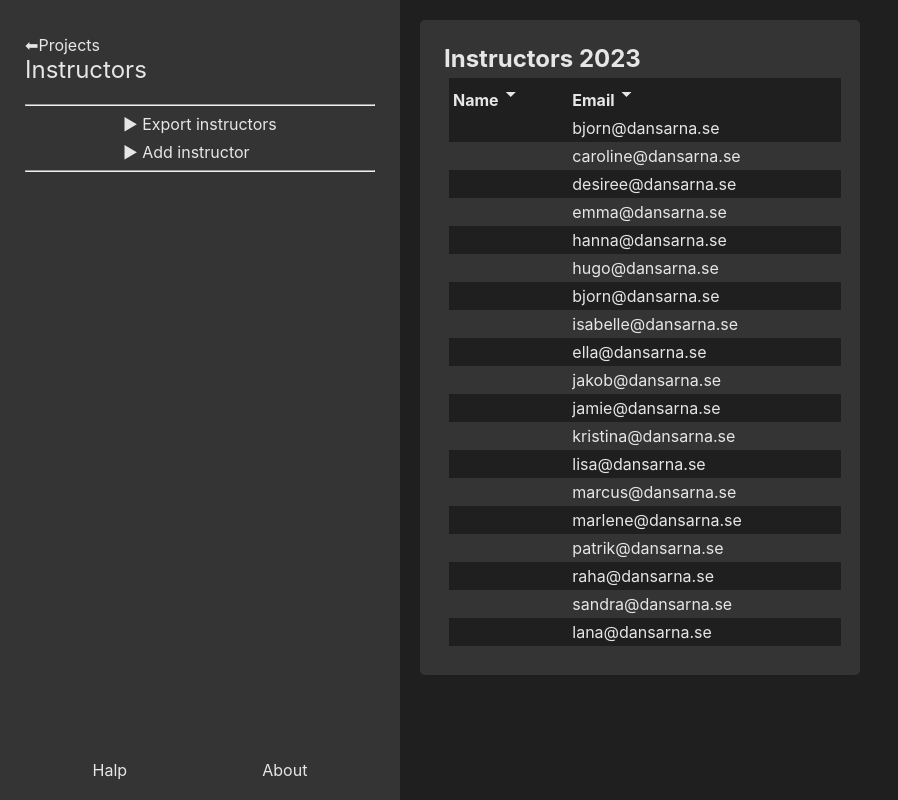
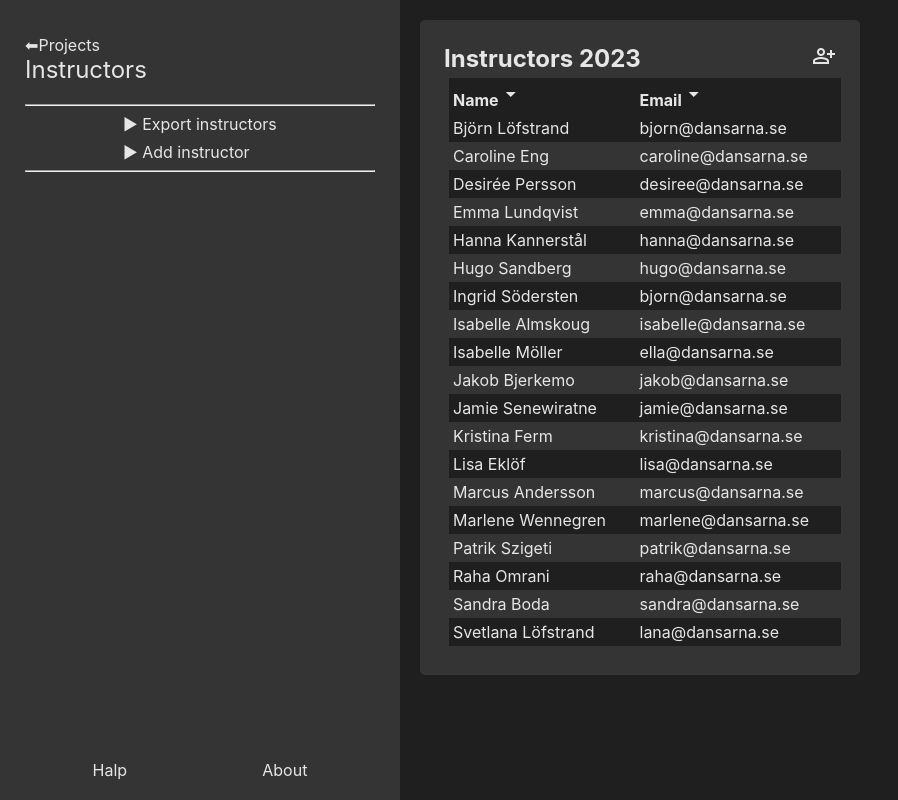
Before and after one commit to desirewp/salary-calculator, a React (Vite) app in the folder salary-calculator/: page /members in a window 1280 px wide. Shown: the whole page, without its empty margins (0-898 px from the left). Built offline with nearby package versions, Linux system fonts and the light colour scheme.

Commit message:
Added button  & changed file name

```diff
--- a/salary-calculator/src/components/DropDownCheckboxes/DropDownCheckboxes.tsx
+++ b/salary-calculator/src/components/DropDownCheckboxes/CourseForm.tsx
@@ -1,13 +1,13 @@
 import { useState } from "react";
 import { Event, instructors2023 } from "../../assets/Classes";
-import "./DropDownCeckboxes.css";
+import "./CourseForm.css";
 
 interface IDropDownCheckboxes {
   event: Event;
   replaceEvent(eventId: string, newEvent : Event): void
 }
 
-const DropDownCheckboxes = ({ event, replaceEvent }: IDropDownCheckboxes) => {
+const CourseForm = ({ event, replaceEvent }: IDropDownCheckboxes) => {
   // Den variabeln som lagrar ändringarna när man kryssar i checkboxarna
   const [eventFormData, setEventFormData] = useState<Event>(event);
 
@@ -83,4 +83,4 @@ const DropDownCheckboxes = ({ event, replaceEvent }: IDropDownCheckboxes) => {
   );
 };
 
-export default DropDownCheckboxes;
+export default CourseForm;
--- a/salary-calculator/src/components/Project/Events/Events.tsx
+++ b/salary-calculator/src/components/Project/Events/Events.tsx
@@ -1,7 +1,7 @@
 import { useState } from "react";
 import { Event, eventsVT22, instructors2023 } from "../../../assets/Classes";
 import "./Events.css";
-import DropDownCheckboxes from "../../DropDownCheckboxes/DropDownCheckboxes";
+import CourseForm from "../../DropDownCheckboxes/CourseForm";
 
 const Events = () => {
   // Innehåller de Events som visas aka ordinarie event[]
@@ -28,7 +28,7 @@ let updatedEvents : Event[];
       if (event.id === eventId) {
         return { ...event, edit: !event.edit };
       }
-      return event;
+      return {...event, edit: false};
     });
     // Ändrar edit mode på objektet så att UI togglas
     setEvents(updatedEditOnEvent);
@@ -61,7 +61,6 @@ let updatedEvents : Event[];
   };
 
   const handleSaveChangesClick = (e: React.FormEvent, eventId: string) => {
-    e.preventDefault();
     alert("nu ska saker sparas!");
     // Nu sakans funktion som trycker in det nya eventet i events från
     setEvents(updatedEvents);
@@ -106,7 +105,7 @@ let updatedEvents : Event[];
               </th>
               <th>
                 <p>
-                  Course length
+                  Length
                   <span className="material-symbols-outlined">
                     arrow_drop_down
                   </span>
@@ -156,7 +155,7 @@ let updatedEvents : Event[];
                     {!event.edit ? (
                       <p>{instructorData(event.instructors)}</p>
                     ) : (
-                      <DropDownCheckboxes
+                      <CourseForm
                         event={event}
                         replaceEvent={replaceFormData}
                       />
--- a/salary-calculator/src/components/Views/Members/MembersScreen.css
+++ b/salary-calculator/src/components/Views/Members/MembersScreen.css
@@ -13,6 +13,11 @@
   border-radius: 5px;
   background: #343434;
   padding: 1.5rem;
+}
+
+.heading-container{
+  display: flex;
+  justify-content: space-between;
 }
 
 .instructors-table {
--- a/salary-calculator/src/components/Views/Members/MembersScreen.tsx
+++ b/salary-calculator/src/components/Views/Members/MembersScreen.tsx
@@ -13,12 +13,20 @@ const MemberScreen = () => {
     setShowHelpbar("block");
   };
 
+const handleAddNew = () => {
+  alert('Bop. Funktion ej implementerad ännu')
+ }
+
   return (
     <div className="content-container">
       <Sidebar openHelp={openHelp} />
       <section className="content">
         <div className="box">
-          <h1>Instructors 2023</h1>
+          <div className="heading-container">
+
+          <h1>Instructors 2023</h1>{" "}
+          <span className="material-symbols-outlined" onClick={handleAddNew}>person_add</span>
+          </div>
           <table className="instructors-table">
             <thead>
               <tr>
@@ -45,9 +53,7 @@ const MemberScreen = () => {
                 return (
                   <tr>
                     <td>
-                      <p>
-                        {instructor.fName} {instructor.lName}
-                      </p>
+                      <p>{instructor.fullName}</p>
                     </td>
                     <td>
                       <p>{instructor.email}</p>
```
Also changed, not shown: salary-calculator/src/components/DropDownCheckboxes/CourseForm.css (renamed from salary-calculator/src/components/DropDownCheckboxes/DropDownCeckboxes.css).
